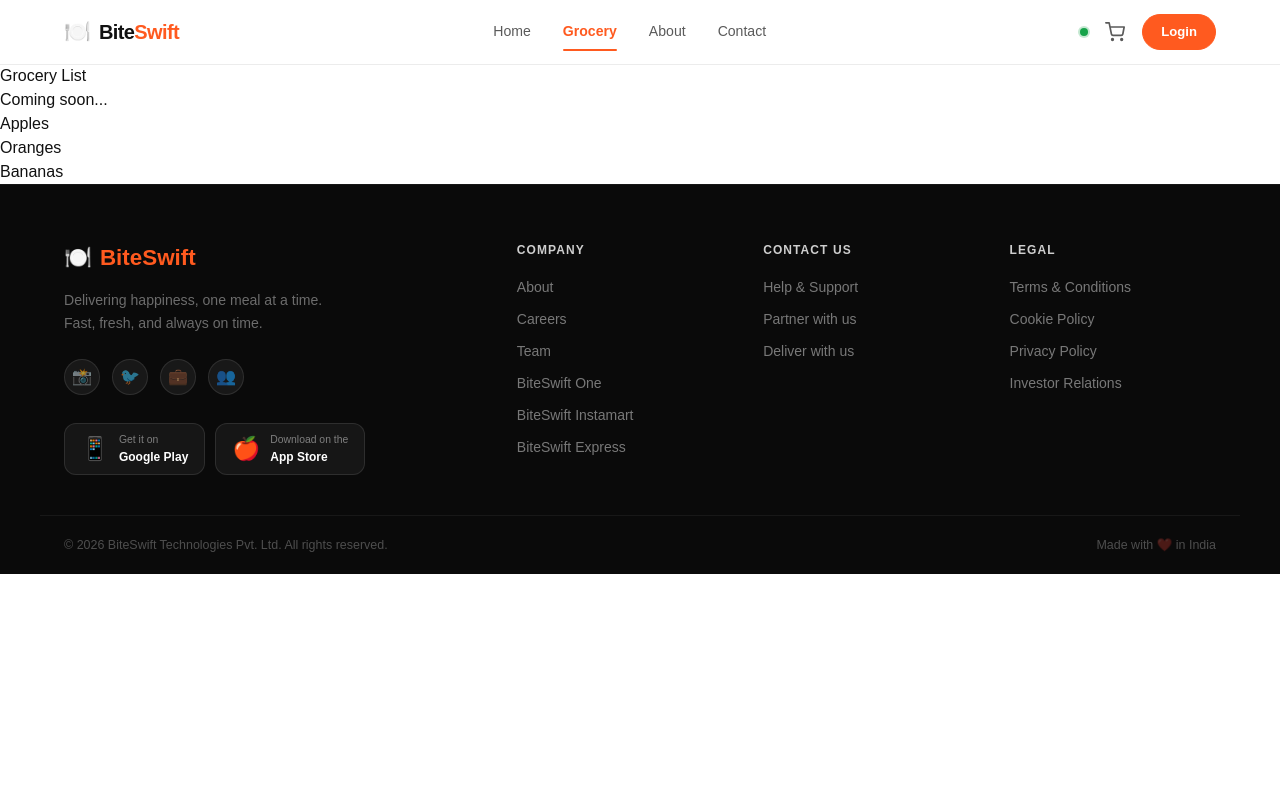
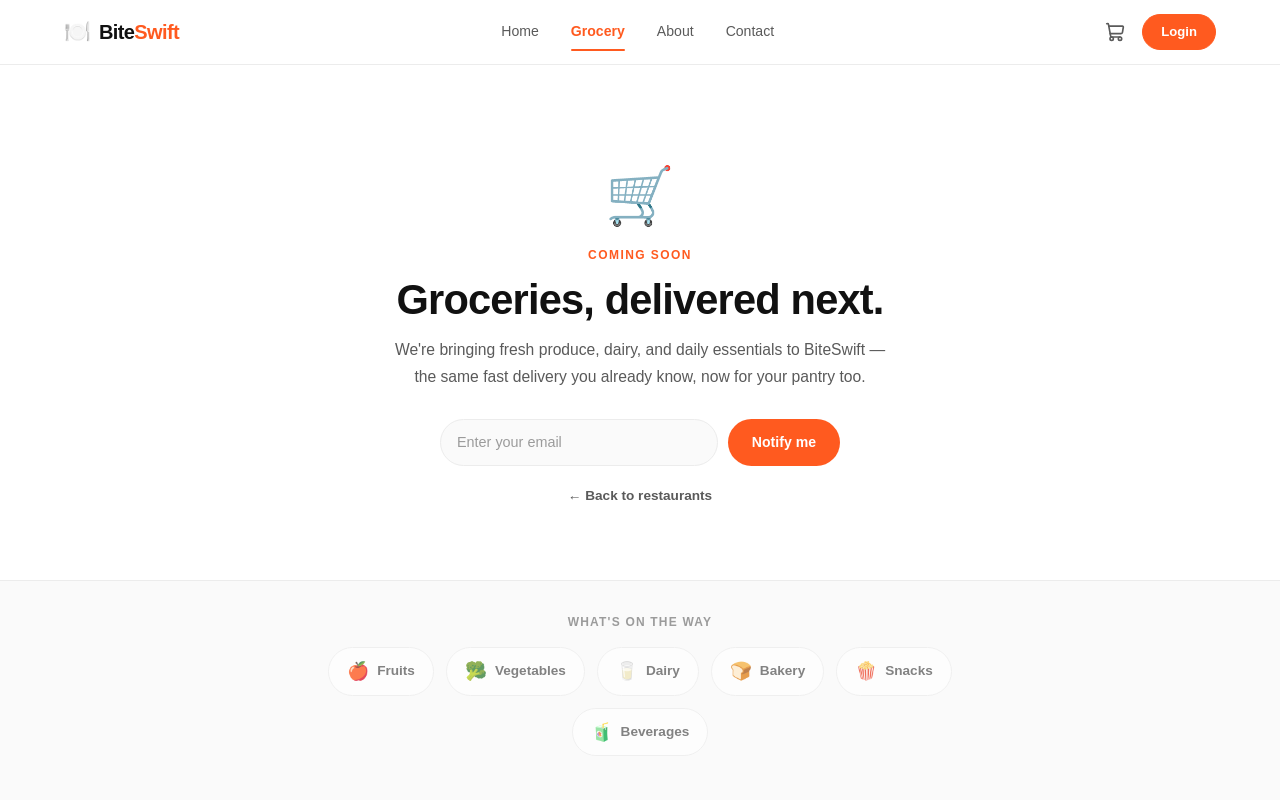
Before and after one commit to sh1v-max/BiteSwift, a React (Vite) app: page /grocery in a window 1280 px wide. Shown: the top 800 px of the page. Built offline with nearby package versions, Linux system fonts and the light colour scheme.

Commit message:
icons, and test implemented, 3 more test needed

```diff
--- a/index.css
+++ b/index.css
@@ -58,6 +58,28 @@
 *, *::before, *::after { box-sizing: border-box; }
 
 a { text-decoration: none; color: inherit; }
+
+/* ── Lazy-route loading fallback ──────────────────────────
+   Lives here (not in a page's own CSS) because Suspense shows
+   this before the lazy chunk — and its stylesheet — has loaded. */
+
+.page-loading {
+  min-height: calc(100vh - var(--bs-nav-h));
+  display: flex;
+  align-items: center;
+  justify-content: center;
+}
+
+.page-loading-spinner {
+  width: 32px;
+  height: 32px;
+  border: 3px solid var(--bs-border);
+  border-top-color: var(--bs-amber);
+  border-radius: 50%;
+  animation: page-spin 0.7s linear infinite;
+}
+
+@keyframes page-spin { to { transform: rotate(360deg); } }
 
 body {
   padding-top: var(--bs-nav-h);
@@ -173,17 +195,6 @@ body {
   gap: 8px;
   flex-shrink: 0;
 }
-
-/* Online status dot */
-.status-dot {
-  width: 8px;
-  height: 8px;
-  border-radius: 50%;
-  flex-shrink: 0;
-}
-
-.status-online  { background: var(--bs-success); box-shadow: 0 0 0 2px rgba(var(--bs-success-rgb), 0.25); }
-.status-offline { background: var(--bs-danger);  box-shadow: 0 0 0 2px rgba(var(--bs-danger-rgb), 0.25); }
 
 /* Cart */
 .cart-btn {
@@ -314,8 +325,7 @@ body {
 
 @media (max-width: 768px) {
   .navbar-nav,
-  .auth-btn:not(.drawer-auth-btn),
-  .status-dot { display: none; }
+  .auth-btn:not(.drawer-auth-btn) { display: none; }
 
   .hamburger    { display: flex; }
   .mobile-drawer { display: flex; }
--- a/package.json
+++ b/package.json
@@ -38,9 +38,9 @@
   },
   "dependencies": {
     "@reduxjs/toolkit": "^2.6.1",
+    "lucide-react": "^1.26.0",
     "react": "^19.0.0",
     "react-dom": "^19.0.0",
-    "react-icons": "^5.5.0",
     "react-redux": "^9.2.0",
     "react-router": "^6.13.0",
     "react-router-dom": "^6.13.0"
--- a/src/App.js
+++ b/src/App.js
@@ -75,8 +75,7 @@ const appRouter = createBrowserRouter([
       {
         path: '/grocery',
         element: (
-          <Suspense fallback={<h1>Loading...</h1>}>
-            {' '}
+          <Suspense fallback={<div className="page-loading"><span className="page-loading-spinner" /></div>}>
             <Grocery />
           </Suspense>
         ),
--- a/src/components/layout/Header.js
+++ b/src/components/layout/Header.js
@@ -1,14 +1,12 @@
 import { useState, useEffect } from 'react'
 import { Link, NavLink, useLocation } from 'react-router-dom'
-import useOnlineStatus from '../../utils/useOnlineStatus'
 import { useSelector } from 'react-redux'
-import { FiShoppingCart, FiMenu, FiX } from 'react-icons/fi'
+import { ShoppingCart, Menu, X } from 'lucide-react'
 
 const Header = () => {
   const [scrolled, setScrolled]     = useState(false)
   const [menuOpen, setMenuOpen]     = useState(false)
   const [loggedIn, setLoggedIn]     = useState(false)
-  const onlineStatus                = useOnlineStatus()
   const cartItems                   = useSelector((store) => store.cart.items)
   const cartCount                   = cartItems.reduce((sum, item) => sum + item.quantity, 0)
   const location                    = useLocation()
@@ -48,15 +46,9 @@ const Header = () => {
 
         {/* ── Right side ── */}
         <div className="navbar-right">
-          {/* Online status */}
-          <span
-            className={`status-dot ${onlineStatus ? 'status-online' : 'status-offline'}`}
-            title={onlineStatus ? 'Online' : 'Offline'}
-          />
-
           {/* Cart */}
           <Link to="/cart" className="cart-btn" aria-label="Cart">
-            <FiShoppingCart size={20} />
+            <ShoppingCart size={20} />
             {cartCount > 0 && (
               <span className="cart-badge">{cartCount}</span>
             )}
@@ -76,7 +68,7 @@ const Header = () => {
             onClick={() => setMenuOpen((p) => !p)}
             aria-label="Toggle menu"
           >
-            {menuOpen ? <FiX size={22} /> : <FiMenu size={22} />}
+            {menuOpen ? <X size={22} /> : <Menu size={22} />}
           </button>
         </div>
       </div>
--- a/src/components/pages/Grocery.js
+++ b/src/components/pages/Grocery.js
@@ -1,15 +1,71 @@
+import { useState } from 'react'
+import { Link } from 'react-router-dom'
+import '../../css/Grocery.css'
+
+const PREVIEW_CATEGORIES = [
+  { emoji: '🍎', label: 'Fruits' },
+  { emoji: '🥦', label: 'Vegetables' },
+  { emoji: '🥛', label: 'Dairy' },
+  { emoji: '🍞', label: 'Bakery' },
+  { emoji: '🍿', label: 'Snacks' },
+  { emoji: '🧃', label: 'Beverages' },
+]
+
 const Grocery = () => {
+  const [email, setEmail] = useState('')
+  const [status, setStatus] = useState('idle') // idle | submitting | notified
+
+  const handleSubmit = (e) => {
+    e.preventDefault()
+    if (!email.trim()) return
+    setStatus('submitting')
+    setTimeout(() => setStatus('notified'), 900)
+  }
+
   return (
-    <div>
-      <h1>Grocery List</h1>
-      <h2>Coming soon...</h2>
-      <ul>
-        <li>Apples</li>
-        <li>Oranges</li>
-        <li>Bananas</li>
-      </ul>
+    <div className="grocery-page">
+      <div className="grocery-hero">
+        <span className="grocery-icon">🛒</span>
+        <p className="grocery-eyebrow">Coming Soon</p>
+        <h1>Groceries, delivered next.</h1>
+        <p className="grocery-lede">
+          We're bringing fresh produce, dairy, and daily essentials to BiteSwift —
+          the same fast delivery you already know, now for your pantry too.
+        </p>
+
+        {status === 'notified' ? (
+          <p className="grocery-notified">✅ You're on the list — we'll email you when we launch.</p>
+        ) : (
+          <form className="grocery-notify-form" onSubmit={handleSubmit}>
+            <input
+              type="email"
+              placeholder="Enter your email"
+              value={email}
+              onChange={(e) => setEmail(e.target.value)}
+              required
+            />
+            <button type="submit" disabled={status === 'submitting'}>
+              {status === 'submitting' ? <span className="grocery-spinner" /> : 'Notify me'}
+            </button>
+          </form>
+        )}
+
+        <Link to="/" className="grocery-back">← Back to restaurants</Link>
+      </div>
+
+      <div className="grocery-preview">
+        <p className="grocery-preview-label">What's on the way</p>
+        <div className="grocery-preview-grid">
+          {PREVIEW_CATEGORIES.map((cat) => (
+            <div key={cat.label} className="grocery-preview-chip">
+              <span>{cat.emoji}</span>
+              {cat.label}
+            </div>
+          ))}
+        </div>
+      </div>
     </div>
-  );
+  )
 }
 
-export default Grocery;
+export default Grocery
--- a/src/components/restaurant/ItemList.js
+++ b/src/components/restaurant/ItemList.js
@@ -1,4 +1,4 @@
-import { MdStarRate } from 'react-icons/md'
+import { Star } from 'lucide-react'
 import { IMG_CDN_URL } from '../../utils/constants'
 import { useDispatch, useSelector } from 'react-redux'
 import { addItem, incrementQuantity, decrementQuantity } from '../../utils/cartSlice'
@@ -39,7 +39,7 @@ const ItemList = ({ items }) => {
               {description && <p>{description.slice(0, 140)}</p>}
               {rating && (
                 <div className="rating">
-                  <MdStarRate style={{ color: ratingColor(rating) }} />
+                  <Star size={13} fill="currentColor" style={{ color: ratingColor(rating) }} />
                   <span>{rating}{ratingCount ? ` (${ratingCount})` : ''}</span>
                 </div>
               )}
--- a/src/components/restaurant/RestaurantCategory.js
+++ b/src/components/restaurant/RestaurantCategory.js
@@ -1,6 +1,5 @@
 import ItemList from './ItemList'
-import { MdKeyboardArrowUp } from 'react-icons/md'
-import { RiArrowDownSLine } from 'react-icons/ri'
+import { ChevronUp, ChevronDown } from 'lucide-react'
 
 const RestaurantCategory = ({ data, showItems, setShowIndex, forceOpen = false }) => {
   const isOpen = forceOpen || showItems
@@ -17,7 +16,7 @@ const RestaurantCategory = ({ data, showItems, setShowIndex, forceOpen = false }
         </span>
         {!forceOpen && (
           <span className="menu-category-arrow">
-            {isOpen ? <MdKeyboardArrowUp /> : <RiArrowDownSLine />}
+            {isOpen ? <ChevronUp size={20} /> : <ChevronDown size={20} />}
           </span>
         )}
       </div>
--- /dev/null
+++ b/src/css/Grocery.css
@@ -0,0 +1,194 @@
+/* ═══════════════════════════════════════════════════════
+   GROCERY PAGE — Coming Soon  (Signal Orange theme)
+═══════════════════════════════════════════════════════ */
+
+.grocery-page {
+  min-height: calc(100vh - 64px);
+  display: flex;
+  flex-direction: column;
+}
+
+.grocery-hero {
+  flex: 1;
+  display: flex;
+  flex-direction: column;
+  align-items: center;
+  justify-content: center;
+  text-align: center;
+  padding: 64px 24px 48px;
+  max-width: 560px;
+  margin: 0 auto;
+}
+
+.grocery-icon {
+  font-size: 3.5rem;
+  margin-bottom: 8px;
+}
+
+.grocery-eyebrow {
+  font-size: 0.75rem;
+  font-weight: 700;
+  letter-spacing: 0.12em;
+  text-transform: uppercase;
+  color: var(--bs-amber);
+  margin: 0 0 12px;
+}
+
+.grocery-hero h1 {
+  font-size: clamp(1.8rem, 4vw, 2.6rem);
+  font-weight: 800;
+  color: var(--bs-text-1);
+  letter-spacing: -0.02em;
+  margin: 0 0 14px;
+  line-height: 1.15;
+}
+
+.grocery-lede {
+  font-size: 0.98rem;
+  color: var(--bs-text-2);
+  line-height: 1.7;
+  margin: 0 0 28px;
+}
+
+.grocery-notify-form {
+  display: flex;
+  gap: 10px;
+  width: 100%;
+  max-width: 400px;
+  margin-bottom: 20px;
+}
+
+.grocery-notify-form input {
+  flex: 1;
+  min-width: 0;
+  padding: 12px 16px;
+  border: 1.5px solid var(--bs-border);
+  border-radius: var(--bs-radius-pill);
+  font-size: 0.9rem;
+  font-family: inherit;
+  color: var(--bs-text-1);
+  background: var(--bs-bg-alt);
+  outline: none;
+  transition: border-color 0.18s, background 0.18s;
+}
+
+.grocery-notify-form input:focus {
+  border-color: var(--bs-amber);
+  background: var(--bs-card);
+}
+
+.grocery-notify-form input::placeholder { color: var(--bs-text-3); }
+
+.grocery-notify-form button {
+  padding: 12px 24px;
+  background: var(--bs-amber);
+  color: var(--bs-text-inv);
+  border: none;
+  border-radius: var(--bs-radius-pill);
+  font-size: 0.88rem;
+  font-weight: 700;
+  font-family: inherit;
+  cursor: pointer;
+  white-space: nowrap;
+  transition: background 0.2s, transform 0.15s;
+  display: flex;
+  align-items: center;
+  justify-content: center;
+  min-width: 108px;
+}
+
+.grocery-notify-form button:hover {
+  background: var(--bs-amber-dk);
+  transform: translateY(-1px);
+}
+
+.grocery-notify-form button:disabled {
+  opacity: 0.8;
+  cursor: not-allowed;
+}
+
+.grocery-notify-form button:disabled:hover { transform: none; }
+
+.grocery-spinner {
+  display: inline-block;
+  width: 16px;
+  height: 16px;
+  border: 2.5px solid rgba(var(--bs-text-inv-rgb), 0.35);
+  border-top-color: var(--bs-text-inv);
+  border-radius: 50%;
+  animation: grocery-spin 0.7s linear infinite;
+}
+
+@keyframes grocery-spin { to { transform: rotate(360deg); } }
+
+.grocery-notified {
+  font-size: 0.9rem;
+  font-weight: 600;
+  color: var(--bs-success);
+  background: rgba(var(--bs-success-rgb), 0.08);
+  border: 1px solid rgba(var(--bs-success-rgb), 0.22);
+  padding: 12px 20px;
+  border-radius: var(--bs-radius-pill);
+  margin-bottom: 20px;
+}
+
+.grocery-back {
+  font-size: 0.85rem;
+  font-weight: 600;
+  color: var(--bs-text-2);
+  text-decoration: none;
+  transition: color 0.15s;
+}
+
+.grocery-back:hover { color: var(--bs-amber); }
+
+/* ── Preview strip ──────────────────────────────────────── */
+
+.grocery-preview {
+  background: var(--bs-bg-alt);
+  border-top: 1px solid var(--bs-border);
+  padding: 32px 24px 44px;
+  text-align: center;
+}
+
+.grocery-preview-label {
+  font-size: 0.75rem;
+  font-weight: 700;
+  letter-spacing: 0.1em;
+  text-transform: uppercase;
+  color: var(--bs-text-3);
+  margin: 0 0 16px;
+}
+
+.grocery-preview-grid {
+  display: flex;
+  justify-content: center;
+  flex-wrap: wrap;
+  gap: 12px;
+  max-width: 640px;
+  margin: 0 auto;
+}
+
+.grocery-preview-chip {
+  display: flex;
+  align-items: center;
+  gap: 8px;
+  padding: 10px 18px;
+  background: var(--bs-card);
+  border: 1px solid var(--bs-border);
+  border-radius: var(--bs-radius-pill);
+  font-size: 0.85rem;
+  font-weight: 600;
+  color: var(--bs-text-2);
+  opacity: 0.75;
+}
+
+.grocery-preview-chip span { font-size: 1.1rem; }
+
+/* ── Responsive ─────────────────────────────────────────── */
+
+@media (max-width: 480px) {
+  .grocery-hero { padding: 48px 20px 36px; }
+  .grocery-notify-form { flex-direction: column; }
+  .grocery-notify-form button { width: 100%; }
+}
```
Also changed, not shown: src/components/pages/RestaurantMenu.js (+5 -6 lines), 1 other file (tests, documents, lock files or other folders).
